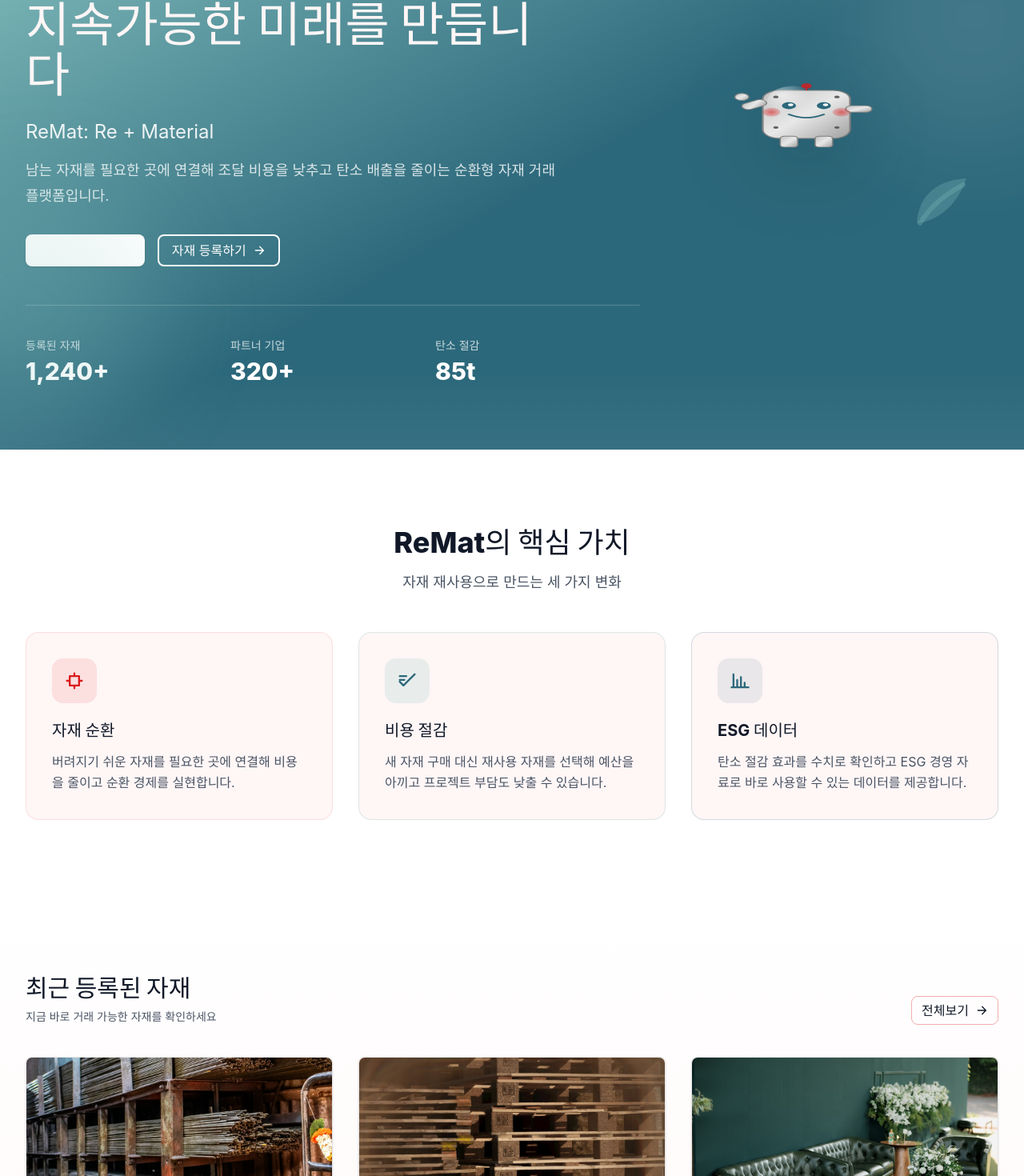
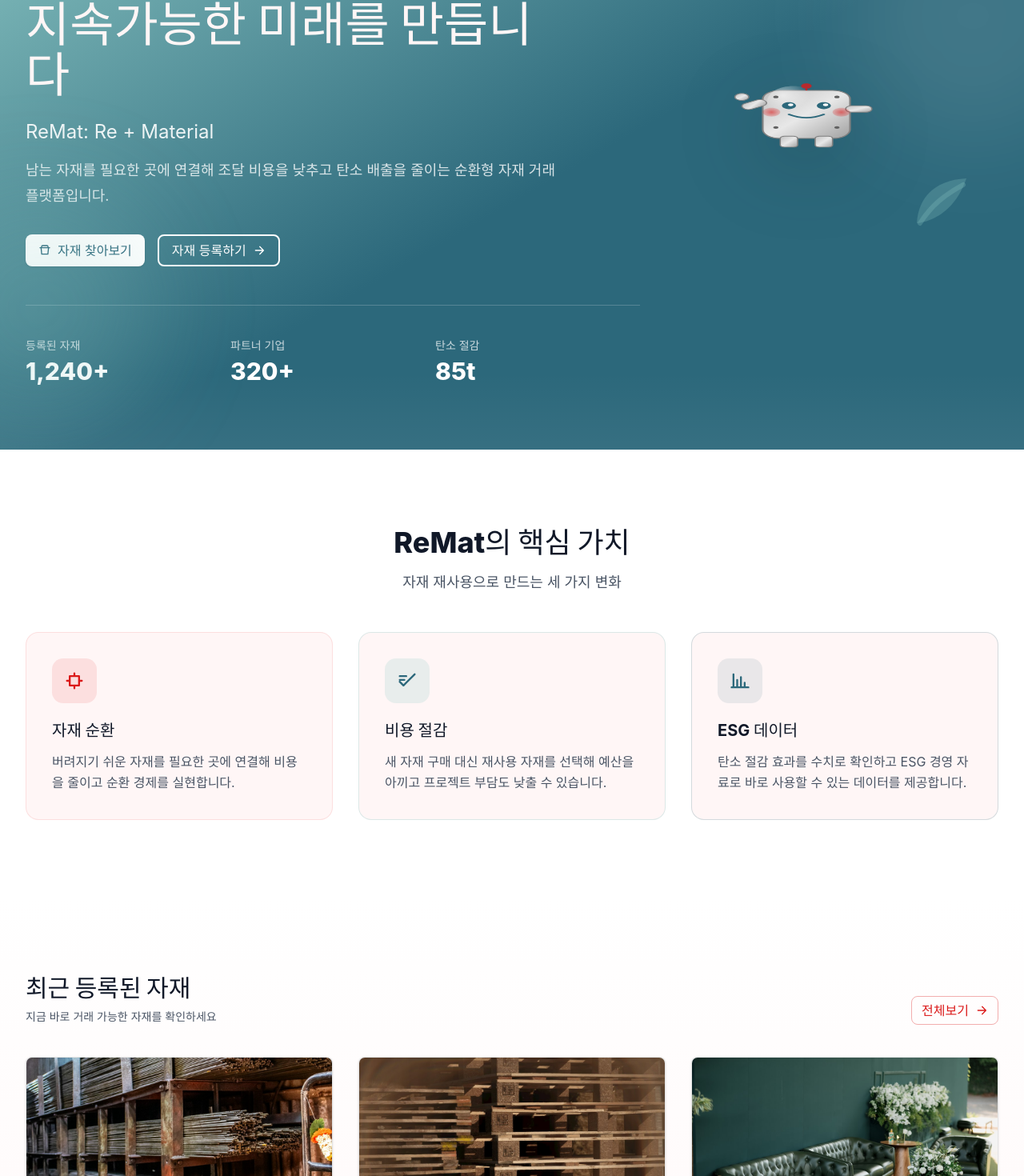
Before and after one commit to CaReLog-INHA/remat-frontend, a Vue app: page / in a window 1280 px wide. Shown: the part 268-1738 px from the top of the page at 80% size. Built offline with nearby package versions, Linux system fonts and the light colour scheme.

Commit message:
feat: 홈 자재 카드·히어로 버튼 라우팅 연결

```diff
--- a/src/components/home/HeroSection.vue
+++ b/src/components/home/HeroSection.vue
@@ -31,10 +31,14 @@
           남는 자재를 필요한 곳에 연결해 조달 비용을 낮추고 탄소 배출을 줄이는 순환형 자재 거래 플랫폼입니다.
         </p>
         <div class="mt-8 flex flex-wrap gap-4">
-          <a href="#materials" class="inline-flex h-10 items-center gap-2 rounded-[8px] bg-white px-4 text-sm font-semibold text-[#2c687b] shadow-sm transition hover:bg-[#fff6f6]">
+          <button
+            type="button"
+            class="inline-flex h-10 items-center gap-2 rounded-[8px] bg-white px-4 text-sm font-semibold text-[#2c687b] shadow-sm transition hover:bg-[#fff6f6]"
+            @click="router.push({ name: 'marketplace' })"
+          >
             <IconPath path="M3 7h18M6 7V5a2 2 0 0 1 2-2h8a2 2 0 0 1 2 2v2M5 7l1.2 12h11.6L19 7" />
-            자재 둘러보기
-          </a>
+            자재 찾아보기
+          </button>
           <button
             type="button"
             class="inline-flex h-10 items-center gap-2 rounded-[8px] border-2 border-white px-4 text-sm font-semibold text-white transition hover:bg-white/10"
--- a/src/components/home/MaterialCard.vue
+++ b/src/components/home/MaterialCard.vue
@@ -1,5 +1,10 @@
 <script setup lang="ts">
+import type { TradeType } from "@/data/materials";
+
+
 defineProps<{
+  id: string;
+  tradeType: TradeType;
   image: string;
   category: string;
   status: string;
--- a/src/components/home/MaterialsSection.vue
+++ b/src/components/home/MaterialsSection.vue
@@ -1,9 +1,12 @@
 <script setup lang="ts">
+import { useRouter } from "vue-router";
 import IconPath from "./IconPath.vue";
 import MaterialCard from "./MaterialCard.vue";
+import type { TradeType } from "@/data/materials";
 
-defineProps<{
-  materials: ReadonlyArray<{
+type HomeMaterial = {
+  id: string;
+  tradeType: TradeType;
   image: string;
   category: string;
   status: string;
@@ -12,8 +15,22 @@
   price: string;
   stock: string;
   carbon: string;
-  }>;
+};
+
+defineProps<{
+  materials: ReadonlyArray<HomeMaterial>;
 }>();
+
+const router = useRouter();
+
+const goToDetail = (material: HomeMaterial) => {
+  router.push({
+    name: material.tradeType === "sale" ? "material-detail" : "material-rental-detail",
+    params: { id: material.id },
+  });
+};
+
+const goToMarketplace = () => router.push({ name: "marketplace" });
 </script>
 
 <template>
@@ -24,17 +41,23 @@
           <h2 class="text-3xl font-extrabold tracking-normal text-[#101828]">최근 등록된 자재</h2>
           <p class="mt-2 text-sm text-[#4a5565]">지금 바로 거래 가능한 자재를 확인하세요</p>
         </div>
-        <a href="#" class="inline-flex h-9 shrink-0 items-center gap-2 rounded-[8px] border border-[#db1a1a]/35 px-3 text-sm font-semibold text-[#db1a1a] transition hover:bg-[#db1a1a]/5">
+        <button
+          type="button"
+          class="inline-flex h-9 shrink-0 items-center gap-2 rounded-[8px] border border-[#db1a1a]/35 px-3 text-sm font-semibold text-[#db1a1a] transition hover:bg-[#db1a1a]/5"
+          @click="goToMarketplace"
+        >
           전체보기
           <IconPath path="M5 12h14M13 5l7 7l-7 7" />
-        </a>
+        </button>
       </div>
 
       <div class="mt-10 grid gap-8 md:grid-cols-3">
         <MaterialCard
           v-for="material in materials"
-          :key="material.title"
+          :key="material.id"
           v-bind="material"
+          class="cursor-pointer"
+          @click="goToDetail(material)"
         />
       </div>
     </div>
--- a/src/data/home.ts
+++ b/src/data/home.ts
@@ -42,6 +42,8 @@
 ] as const;
 
 export const materialCards = materials.slice(0, 3).map((item) => ({
+  id: item.id,
+  tradeType: item.tradeType,
   image: item.image,
   category: item.category,
   status: item.condition,
```
Lines whose indentation alone changed are shown as unchanged.
